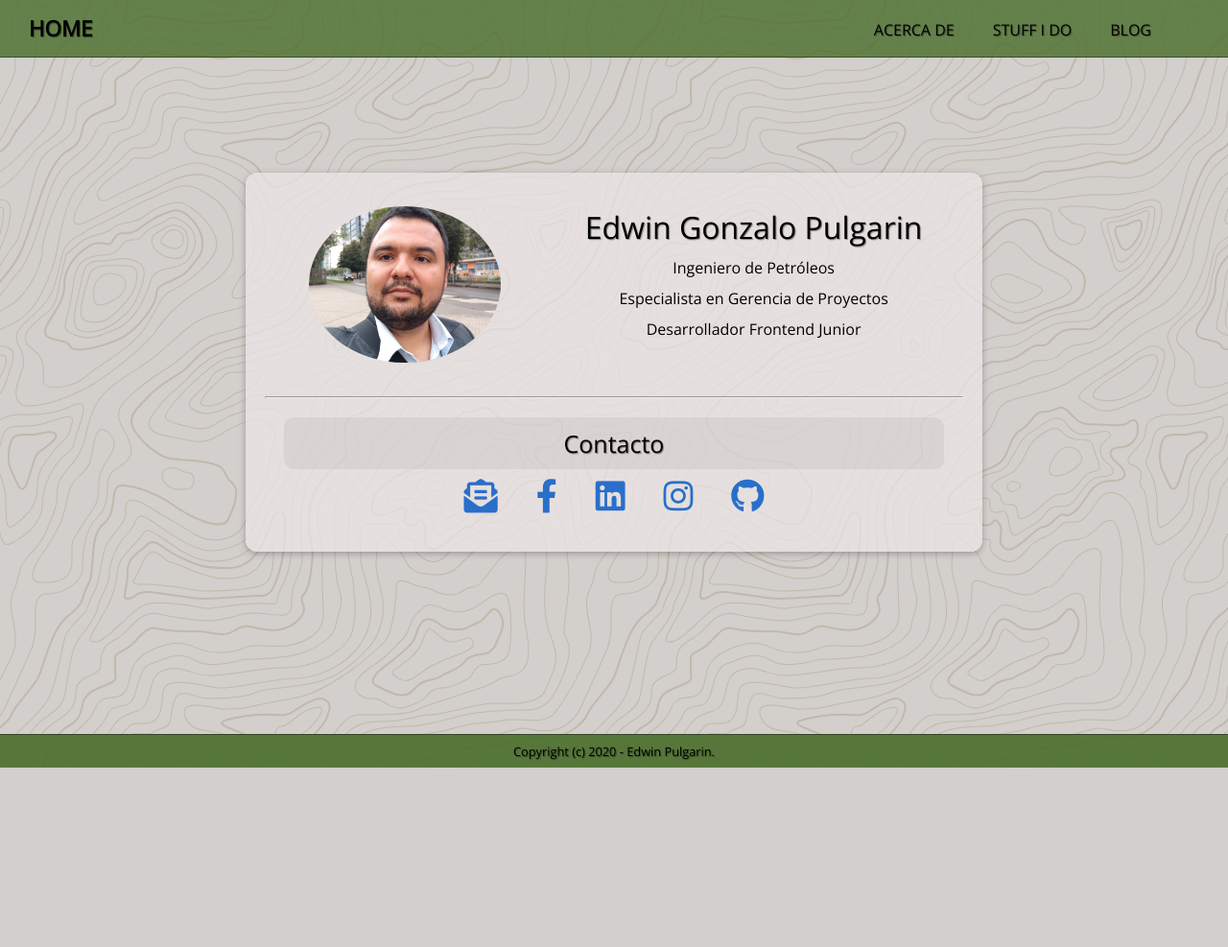
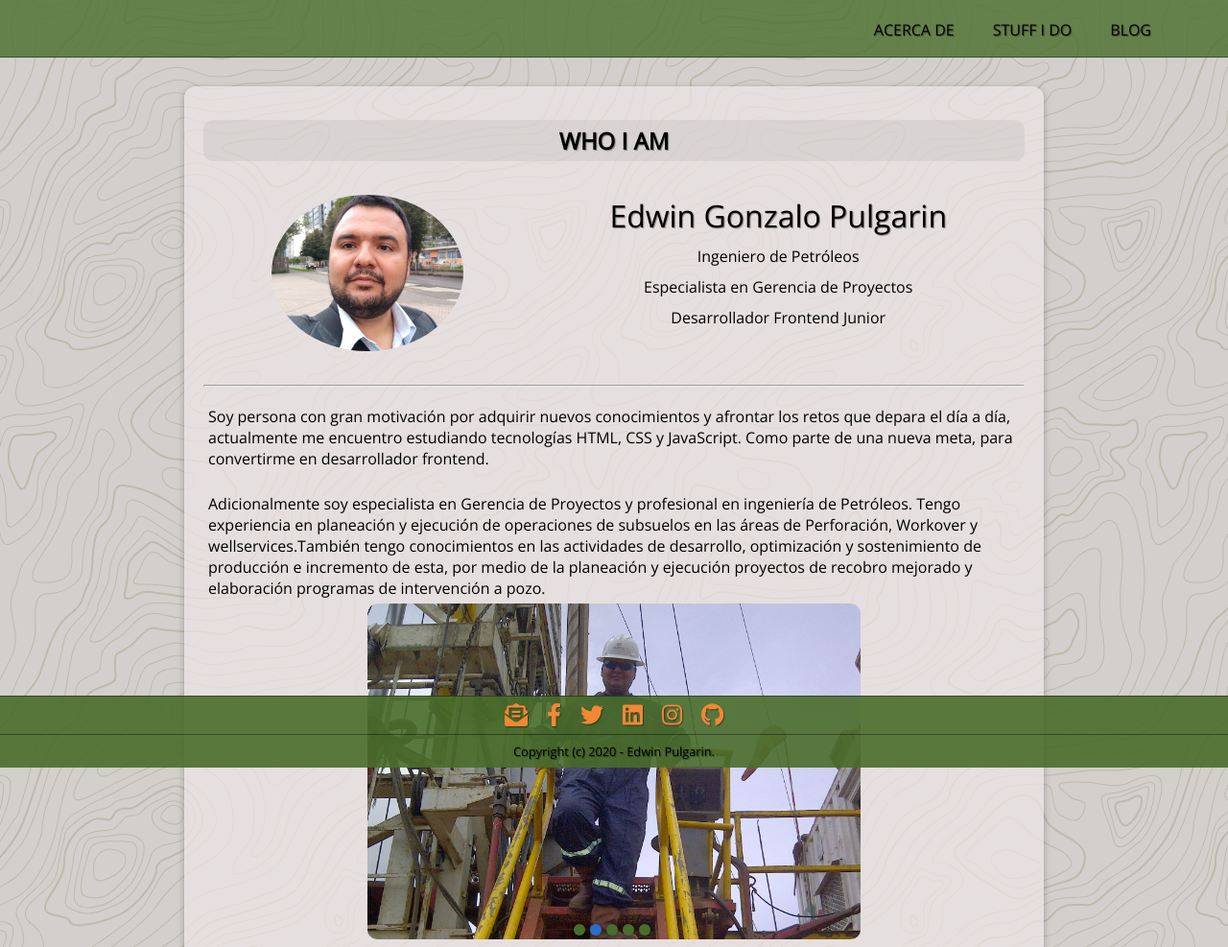
Before and after one commit to GonzaloPC1983/home, a plain HTML site: page index.html in a window 1280 px wide. Shown: the top 987 px of the page at 96% size. Before the commit the page ends 800 px from the top, so only its background shows below. Drawn offline with nearby package versions, Linux system fonts and the light colour scheme.

Commit message:
modificando estructura pagina

```diff
--- a/index.html
+++ b/index.html
@@ -18,11 +18,6 @@
       </div>
       <div class="container">
         <nav class="nav-main">
-          <ul class="name-p">
-            <li>
-              <a href="#" class="name-principal">HOME</a>
-            </li>
-          </ul>
           <ul class="nav-menu">
             <li>
               <a class="link-quien-soy" href="#">ACERCA DE</a>
@@ -38,9 +33,13 @@
       </div>
     </header>
 
-    <!--PANTALLA HOME -->
-    <section class="content-home show">
-      <div class="content-one">
+     <!--PANTALLA QUIEN SOY -->
+    <section class="content-iam-one show">
+      <div class="content-iam">
+        <h1>WHO I AM</h1>
+
+
+
         <div class="grid">
           <div class="col-avatar">
             <span class="content-avatar">
@@ -52,7 +51,7 @@
             </span>
           </div>
           <div class="col-titulos">
-            <ul class="titulos-home">
+            <ul class="titulos">
               <li class="name">Edwin Gonzalo Pulgarin</li>
               <li>Ingeniero de Petróleos</li>
               <li>Especialista en Gerencia de Proyectos</li>
@@ -60,49 +59,22 @@
             </ul>
           </div>
         </div>
-
-        <hr class="hr-home" />
-
-        <div class="social">
-          <p>Contacto</p>
-          <div class="links">
-              <a href="mailto:gonzalo.pulgarin@gmail.com">
-                <i class="fas fa-envelope-open-text"></i>
-              </a>
-              <a href="https://www.facebook.com/edwingpulgarin" target="_blank">
-                <i class="fab fa-facebook-f"></i>
-              </a>
-
-              <!--
-              <a href="https://twitter.com/edwingpulgarin" target="_blank">
-                <i class="fab fa-twitter"></i>
-              </a>
-              -->
-              <a href="https://www.linkedin.com/in/edwingpulgarin/" target="_blank">
-                <i class="fab fa-linkedin"></i>
-              </a>
-              <a href="https://www.instagram.com/edwingpulgarin/" target="_blank">
-                <i class="fab fa-instagram"></i>
-              </a>
-              <a href="https://github.com/edwingpulgarin" target="_blank">
-                <i class="fab fa-github"></i>
-              </a>
-          </div>
-        </div>
-      </div>
-    </section>
-
-    <!--PANTALLA QUIEN SOY -->
-    <section class="content-iam-one">
-      <div class="content-iam">
-        <h1>WHO I AM</h1>
-
+        <hr class="hr-titulos" />
         <div class="quien-texto">
           <p>
             Soy persona con gran motivación por adquirir nuevos conocimientos y afrontar los retos que depara el día a día,
              actualmente me encuentro estudiando tecnologías HTML, CSS y JavaScript. Como parte de una nueva meta,
              para convertirme en desarrollador frontend.
           </p>
+
+
+          <p>
+            Adicionalmente soy especialista en Gerencia de Proyectos y profesional en ingeniería de Petróleos.
+             Tengo experiencia en planeación y ejecución de operaciones de subsuelos en las áreas
+             de Perforación, Workover y wellservices.También tengo conocimientos en las actividades de desarrollo, optimización y sostenimiento
+                de producción e incremento de esta, por medio de la planeación y ejecución proyectos de recobro mejorado y
+              elaboración programas de intervención a pozo. </p>
+
 
               <div class="slider">
                 <div class="container">
@@ -117,14 +89,7 @@
                 </div>
               </div>
 
-          <p>
-            Adicionalmente soy especialista en Gerencia de Proyectos y profesional en ingeniería de Petróleos.
-             Tengo experiencia en planeación y ejecución de operaciones de subsuelos en las áreas
-             de Perforación, Workover y wellservices.
-             </p>
-             <p>También tengo conocimientos en las actividades de desarrollo, optimización y sostenimiento
-                de producción e incremento de esta, por medio de la planeación y ejecución proyectos de recobro mejorado y
-              elaboración programas de intervención a pozo. </p>
+
             <p>
               He realizado seguimiento a la ejecución y cumplimiento de las obligaciones adquiridas
                en los Contratos E&P y Convenios de Explotación firmados entre las Compañías Operadoras
@@ -254,6 +219,31 @@
     </section>
 
 <!--  FOOTER -->
+
+<div class="links-footer">
+  <a href="mailto:gonzalo.pulgarin@gmail.com">
+    <i class="fas fa-envelope-open-text"></i>
+  </a>
+  <a href="https://www.facebook.com/edwingpulgarin" target="_blank">
+    <i class="fab fa-facebook-f"></i>
+  </a>
+
+  <a href="https://twitter.com/edwingpulgarin" target="_blank">
+    <i class="fab fa-twitter"></i>
+  </a>
+
+  <a href="https://www.linkedin.com/in/edwingpulgarin/" target="_blank">
+    <i class="fab fa-linkedin"></i>
+  </a>
+  <a href="https://www.instagram.com/edwingpulgarin/" target="_blank">
+    <i class="fab fa-instagram"></i>
+  </a>
+  <a href="https://github.com/edwingpulgarin" target="_blank">
+    <i class="fab fa-github"></i>
+  </a>
+ </div>
+
+
     <footer class="footer">
       <p align="center">Copyright (c) 2020 - Edwin Pulgarin.</p>
     </footer>
--- a/js/main.js
+++ b/js/main.js
@@ -5,18 +5,10 @@ document.querySelector('.fa-bars').addEventListener('click',()=>{
 
 // --- BOTONES MENU ------------------------------------------------------
 
-document.querySelector('.name-principal').addEventListener('click',()=>{
-    document.querySelector('.content-iam-one').classList.remove('show'),
-    document.querySelector('.content-cosas-hago').classList.remove('show'),
-    document.querySelector('.blog').classList.remove('show'),
-    document.querySelector('.content-home').classList.add('show');
-});
-
 document.querySelector('.link-quien-soy').addEventListener('click',()=>{
     document.querySelector('.content-iam-one').classList.add('show'),
     document.querySelector('.content-cosas-hago').classList.remove('show'),
     document.querySelector('.blog').classList.remove('show'),
-    document.querySelector('.content-home').classList.remove('show'),
     document.querySelector('.nav-menu').classList.remove('show');
 });
 
@@ -24,7 +16,6 @@ document.querySelector('.link-cosas-hago').addEventListener('click',()=>{
     document.querySelector('.content-iam-one').classList.remove('show'),
     document.querySelector('.content-cosas-hago').classList.add('show'),
     document.querySelector('.blog').classList.remove('show'),
-    document.querySelector('.content-home').classList.remove('show'),
     document.querySelector('.nav-menu').classList.remove('show');
 });
 
@@ -32,7 +23,6 @@ document.querySelector('.link-blogp').addEventListener('click',()=>{
     document.querySelector('.content-iam-one').classList.remove('show'),
     document.querySelector('.content-cosas-hago').classList.remove('show'),
     document.querySelector('.blog').classList.add('show'),
-    document.querySelector('.content-home').classList.remove('show'),
     document.querySelector('.nav-menu').classList.remove('show');
 });
 
--- a/scss/styles.scss
+++ b/scss/styles.scss
@@ -5,7 +5,6 @@ $naraja-a: #dbbb3b;
 $naranja: #f28735;
 $rojo: #e83348;
 $letra: #000000;
-
 
 
 @import url('https://fonts.googleapis.com/css2?family=Open+Sans:ital,wght@0,300;0,400;1,300;1,400;1,600&display=swap');
@@ -84,10 +83,7 @@ body{
     display: none;
 }
 //--------------------ESTILOS PROGRAMA BOTONES -------------------------------------------
-.content-home{
-    display: none;
-    margin-bottom: 170px;
-}
+
 .content-iam-one{
     display: none;
     margin-bottom: 170px;
@@ -101,9 +97,7 @@ body{
     margin-bottom: 170px;
 }
 //-----------------------ESTILOS PROGRAMA BOTONES ------------------------------
-.content-home.show{
-    display: block;
-}
+
 .content-iam-one.show{
     display: block;
 }
@@ -115,19 +109,19 @@ body{
 }
 
 
-// HOME ----------------------------------------------------
+//  ---------------QUIEN SOY ------------------------------------------------
 
-.content-one{
-    max-width: 60%;
+.content-iam {
+    max-width: 70%;
     position: relative;
-    top: 180px;
+    top: 90px;
     margin: 0 auto;
     background-color: rgba(240, 231, 231, 0.7);
     padding: 20px;
     border-radius: 12px;
     box-shadow: 0 2px 5px rgba(0,0,0,0.16), 0 2px 10px rgba(0,0,0, 0.12);
+
 }
-
 
 .grid{
     display: grid;
@@ -151,62 +145,20 @@ body{
     margin:auto;
 }
 
-
-.hr-home{
-    margin-top: 20px;
-}
-
-.content-one ul{
+.col-titulos ul{
     list-style: none;
     text-align: center;
 }
-.content-one ul .name{
+.col-titulos ul .name{
     font-size: 2em;
     text-shadow: 1px 1px 1px rgba($letra,0.4);
 }
-.content-one ul li{
+.col-titulos ul li{
     padding: 5px;
 }
-.social{
-    margin: 20px;
-}
-.social p{
-    text-align: center;
-    font-size: 25px;
-    margin-bottom: 10px;
-    padding: 10px 0;
-    background-color: rgba(rgb(184, 181, 181),.3);
-    border-radius: 10px;
-    text-shadow: 1px 1px 1px rgba($letra,0.4);
-}
-.social .links{
-   @include center-vertical-horizontal;
-}
-.social .links a{
-    margin: 0 20px;
-    color: $azul;
 
-}
-.social .links a i{
-    font-size: 2.2rem;
-}
-.social .links a i:hover{
-    transform: scale(1.3);
-}
-
-
-//  ---------------QUIEN SOY ------------------------------------------------
-
-.content-iam {
-    max-width: 70%;
-    position: relative;
-    top: 90px;
-    margin: 0 auto;
-    background-color: rgba(240, 231, 231, 0.7);
-    padding: 20px;
-    border-radius: 12px;
-    box-shadow: 0 2px 5px rgba(0,0,0,0.16), 0 2px 10px rgba(0,0,0, 0.12);
-
+.hr-titulos{
+    margin-top: 20px;
 }
 
 .content-iam h1{
@@ -224,7 +176,7 @@ margin-bottom: 20px;
 
 .next-navegation{
     text-decoration: none;
-    @include center-vertical-horizontal;
+   @include center-vertical-horizontal;
     font-size: 50px;
     color: $azul;
     padding-top:50px;
@@ -285,11 +237,9 @@ margin-bottom: 20px;
     margin-right: -4px;
 }
 
-.quien-texto p{
-    text-align: center;
-}
 
 .linkpdf{
+    margin-top: 30px;
     @include center-vertical-horizontal;
 }
 .linkcenter{
@@ -300,6 +250,7 @@ margin-bottom: 20px;
     background-color: rgba(rgb(184, 181, 181),0.5);
 }
 .linkpdf a{
+
  text-decoration: none;
  color:$letra;
 }
@@ -308,8 +259,6 @@ margin-bottom: 20px;
     text-shadow: 1px 1px 1px rgba($letra,0.4);
     color: $azul;
 }
-
-
 
 // COSAS QUE HAGO ---------------------------------------------------
 
@@ -359,7 +308,6 @@ margin-bottom: 20px;
 }
 
 
-
 //----------------------COSAS QUE HAGO GALERIA ------------------------------
 
 .container.gallery-container {
@@ -391,12 +339,6 @@ margin-bottom: 20px;
 .gallery img {
     border-radius: 4px;
 }
-
-
-
-
-
-
 
 
 // ---------------------BLOG PERSONAL -------------------------------------
@@ -448,6 +390,31 @@ margin-bottom: 20px;
     text-shadow: 1px 1px 1px rgba($letra,0.4);
     @include center-vertical-horizontal;
 }
+.links-footer{
+    position: fixed;
+    width: 100%;
+    background-color: rgba($verde,0.9);
+    height: 40px;
+    border-top: 1px solid rgba($letra,0.4);
+    bottom:35px;
+    font-size: .8em;
+    text-shadow: 1px 1px 1px rgba($letra,0.4);
+    @include center-vertical-horizontal;
+}
+
+.links-footer a{
+    margin: 0 10px;
+    color: $naranja;
+
+}
+.links-footer a i{
+    font-size: 1.5rem;
+}
+.links-footer a i:hover{
+    transform: scale(1.3);
+}
+
+
 
 //  PANTALLA  1050PX ----------------------------------------------------
 @media (max-width: 1050px){
@@ -517,10 +484,6 @@ margin-bottom: 20px;
         font-size: 1.5em;
     }
 
-    .hr-home{
-        margin-top: 0;
-    }
-
     .slider{
         max-width: 90%;
     }
```
Also changed, not shown: css/styles.css, 1 other file. Lines whose indentation alone changed are shown as unchanged.
